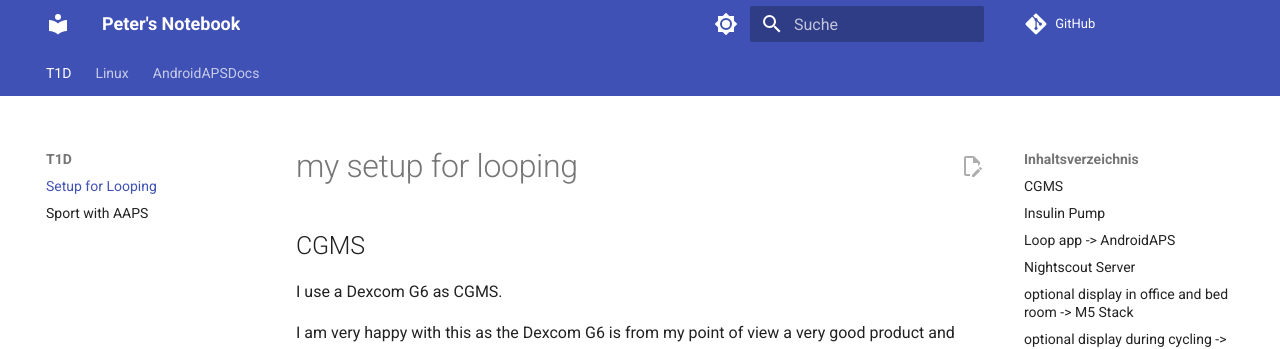
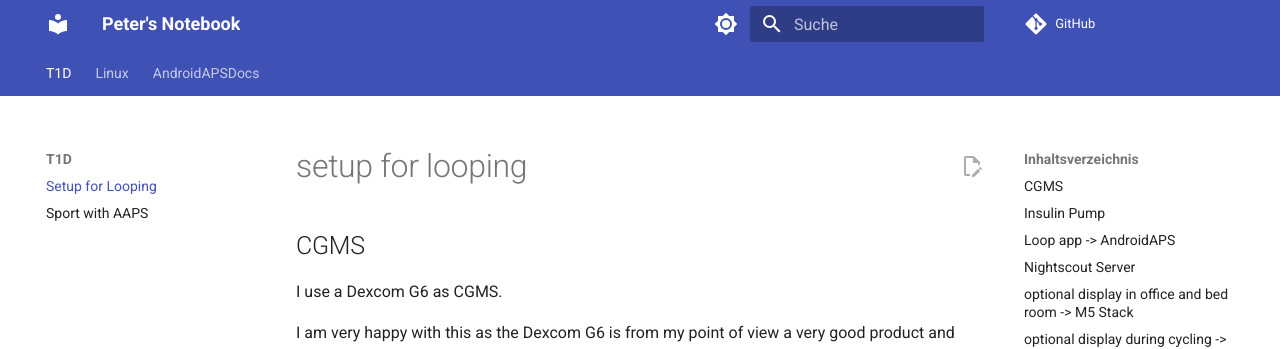
Before and after one commit to peterleimbach/peterleimbach.github.io, an MkDocs documentation site: the page built from docs/setup-for-looping.md, in a window 1280 px wide and 900 px high. Shown: the top 349 px of the window. Built offline with MkDocs 1.6.1 and Material for MkDocs 9.7.7, drawn with Linux system fonts in a browser that asks for light colours; comment, search, counter and statistics services are not loaded.

```diff
--- a/docs/setup-for-looping.md
+++ b/docs/setup-for-looping.md
@@ -1,4 +1,4 @@
-# my setup for looping
+# setup for looping
 
 ## CGMS
 
```
